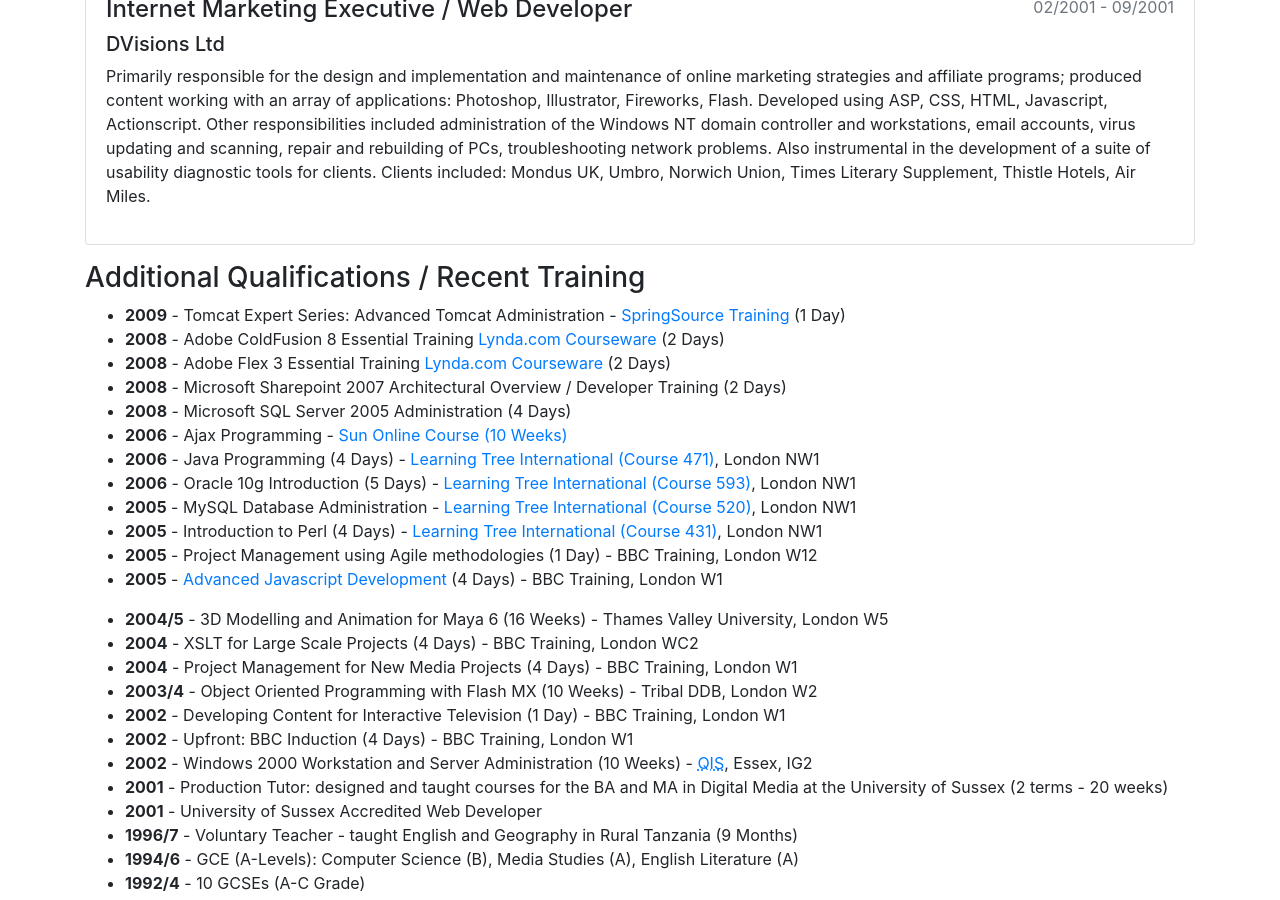
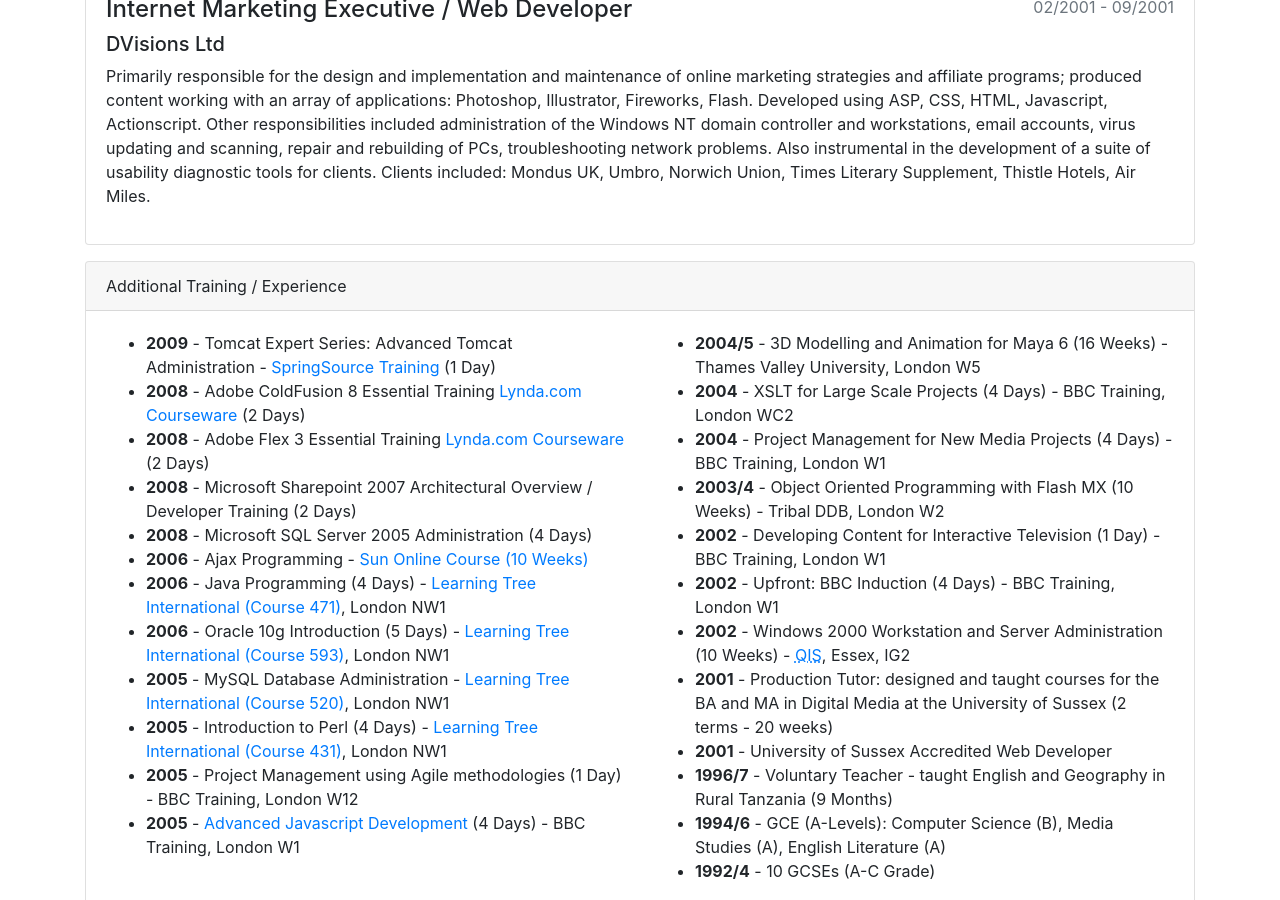
Before and after one commit to ableasdale/ableasdale.github.io, a Jekyll site: the page built from cv/index.html, in a window 1280 px wide and 900 px high, scrolled down 2793 px. Built offline with Jekyll 4.4.1, drawn with Linux system fonts in a browser that asks for light colours.

Commit message:
Further layout tweaks

```diff
--- a/cv/index.html
+++ b/cv/index.html
@@ -162,10 +162,11 @@
     </div>
 </div>
 
-<div class="section-summary">
-    <h3>Additional Qualifications / Recent Training</h3>
-    <div id="experience">
-        <div id="column-one">
+<div class="card mb-3">
+    <div class="card-header">Additional Training / Experience</div>
+    <div class="card-body">
+        <div class="row">
+            <div class="col-md-6">
                 <ul>
                     <li><strong>2009</strong> - Tomcat Expert Series: Advanced Tomcat Administration - <a title="This will take you to an outline of the course on SpringSource's website" href="http://www.springsource.com/newsevents/springsource-launches-apache-tomcat-exp">SpringSource Training</a> (1 Day)</li>
                     <li><strong>2008</strong> - Adobe ColdFusion 8 Essential Training <a title="This will take you to the Lynda.com courseware page" href="http://movielibrary.lynda.com/html/modPage.asp?ID=433">Lynda.com Courseware</a> (2 Days)</li>
@@ -181,7 +182,7 @@
                     <li><strong>2005</strong> - <a title="This links to the course outline" href="http://www.dodeca.co.uk/c_Advanced_JavaScript.htm">Advanced Javascript Development</a> (4 Days) - BBC Training, London W1</li>
                 </ul>
             </div>
-        <div id="column-two">
+            <div class="col-md-6">
                 <ul>
                     <li><strong>2004/5</strong> - 3D Modelling and Animation for Maya 6 (16 Weeks) - Thames Valley University, London W5</li>
                     <li><strong>2004</strong> - XSLT for Large Scale Projects (4 Days) - BBC Training, London WC2</li>
@@ -199,6 +200,9 @@
             </div>
         </div>
     </div>
+</div>
+
+
 
 <div class="section-summary">
     <h3>Open Source Contributions</h3>
```
Lines whose indentation alone changed are shown as unchanged.
